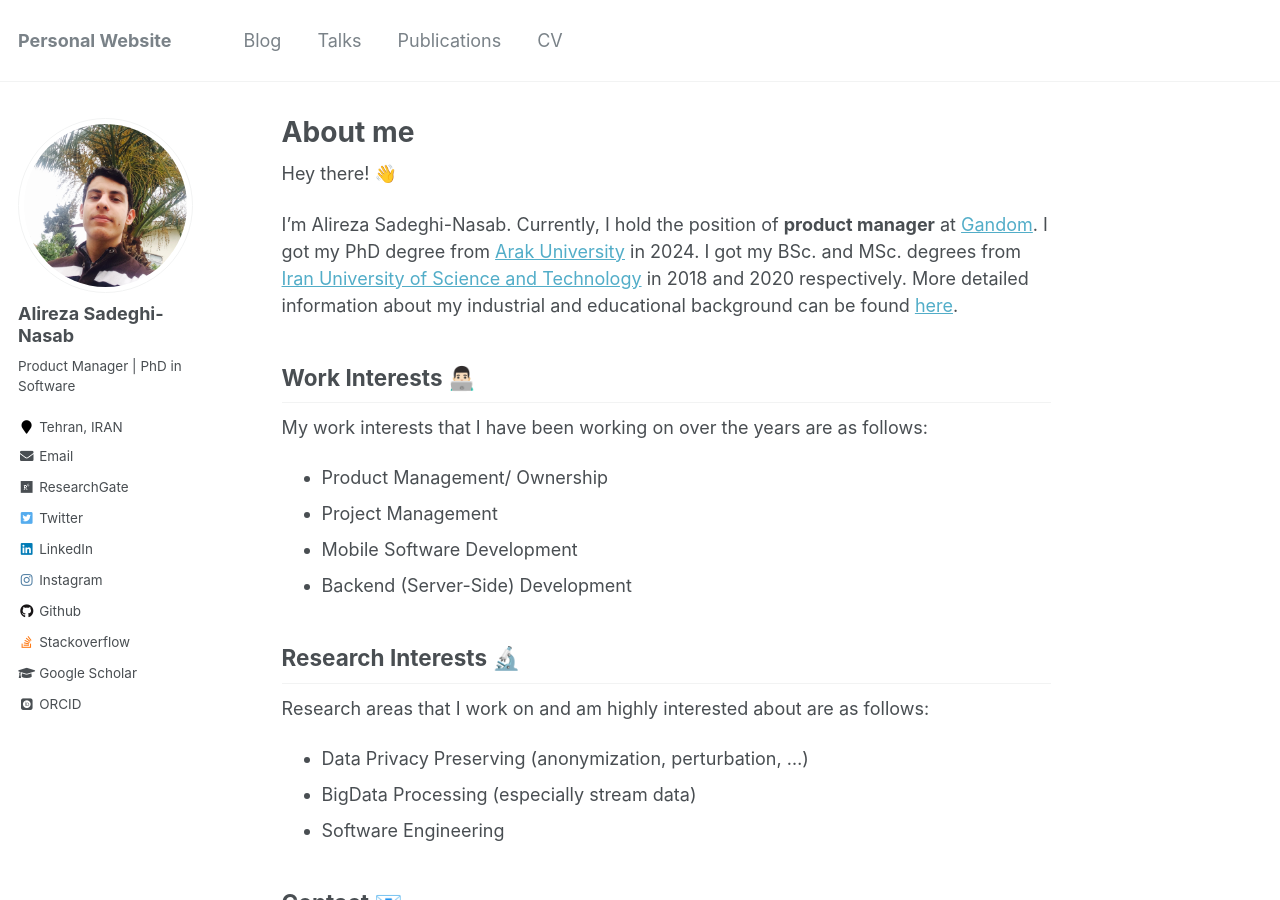
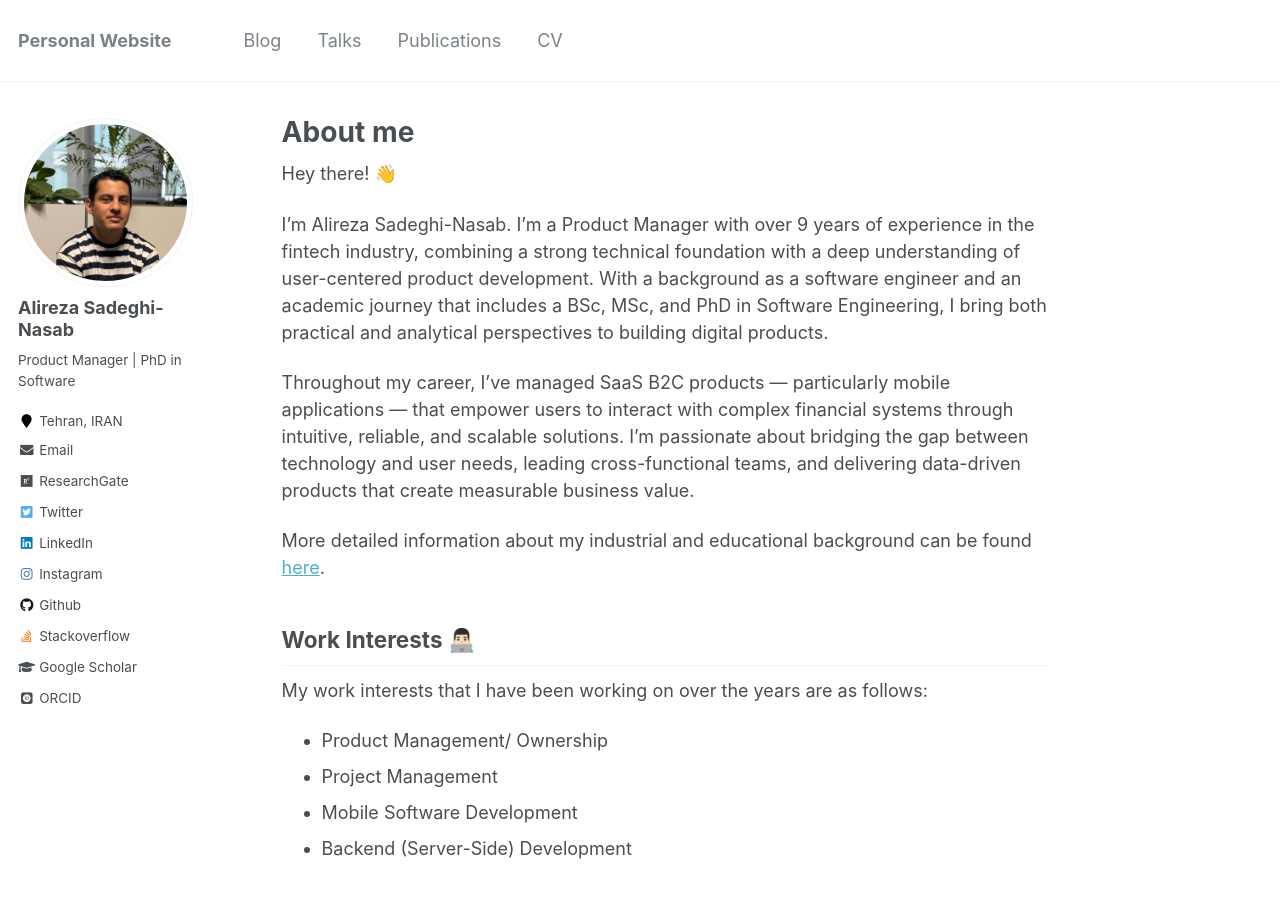
Before and after one commit to AlirezaSN/AlirezaSN.github.io, a Jekyll site: the page built from _pages/about.md, in a window 1280 px wide and 900 px high. Built offline with Jekyll 4.4.1, drawn with Linux system fonts in a browser that asks for light colours; some web fonts are replaced.

Commit message:
update resumes, profile image and about text

```diff
--- a/_config.yml
+++ b/_config.yml
@@ -81,7 +81,7 @@ analytics:
 # Site Author
 author:
   name             : "Alireza Sadeghi-Nasab"
-  avatar           : "profile.JPEG"
+  avatar           : "profile.jpg"
   bio              : "Product Manager | PhD in Software"
   location         : "Tehran, IRAN"
   employer         :
--- a/_data/authors.yml
+++ b/_data/authors.yml
@@ -5,6 +5,6 @@ Name Name:
   uri         : "https://alirezasn.ir"
   email       : "sadeghinasab.alireza@gmail.com"
   bio         : "Product Manager | PhD in Software"
-  avatar      : "bio-photo.jpg"
+  avatar      : "profile.jpg"
   twitter     : "SN_Alireza"
   google_plus : ""
--- a/_pages/about.md
+++ b/_pages/about.md
@@ -9,7 +9,11 @@ redirect_from:
 
 Hey there! 👋
 
-I'm Alireza Sadeghi-Nasab. Currently, I hold the position of **product manager** at [Gandom](http://gandom.co). I got my PhD degree from [Arak University](http://araku.ac.ir) in 2024. I got my BSc. and MSc. degrees from [Iran University of Science and Technology](http://www.iust.ac.ir) in 2018 and 2020 respectively. More detailed information about my industrial and educational background can be found [here](https://alirezasn.ir/cv/).
+I'm Alireza Sadeghi-Nasab. I’m a Product Manager with over 9 years of experience in the fintech industry, combining a strong technical foundation with a deep understanding of user-centered product development. With a background as a software engineer and an academic journey that includes a BSc, MSc, and PhD in Software Engineering, I bring both practical and analytical perspectives to building digital products.
+
+Throughout my career, I’ve managed SaaS B2C products — particularly mobile applications — that empower users to interact with complex financial systems through intuitive, reliable, and scalable solutions. I’m passionate about bridging the gap between technology and user needs, leading cross-functional teams, and delivering data-driven products that create measurable business value.
+
+More detailed information about my industrial and educational background can be found [here](https://alirezasn.ir/cv/).
 
 ## Work Interests 👨🏻‍💻
 
```
Also changed, not shown: images/bio-photo.jpg (deleted), images/profile.JPEG (deleted), images/profile.jpg (added), 4 other files.
